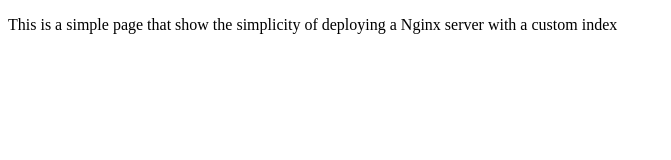
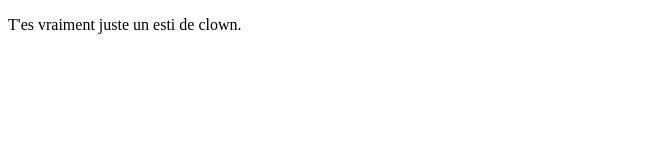
Before and after one commit to tattooedgeek/hello-world, a website: page index.html in a window 1280 px wide. Shown: the whole page, without its empty margins (0-671 px from the left). Drawn offline with Linux system fonts and the light colour scheme.

Commit message:
Update index.html

```diff
--- a/index.html
+++ b/index.html
@@ -4,6 +4,6 @@
         <title>Welcome to Nginx Test Page in Vagrant</title>
     </head>
     <body>
-        <p>This is a simple page that show the simplicity of deploying a Nginx server with a custom index</p>
+        <p>T'es vraiment juste un esti de clown.</p>
     </body>
 </html>
```
